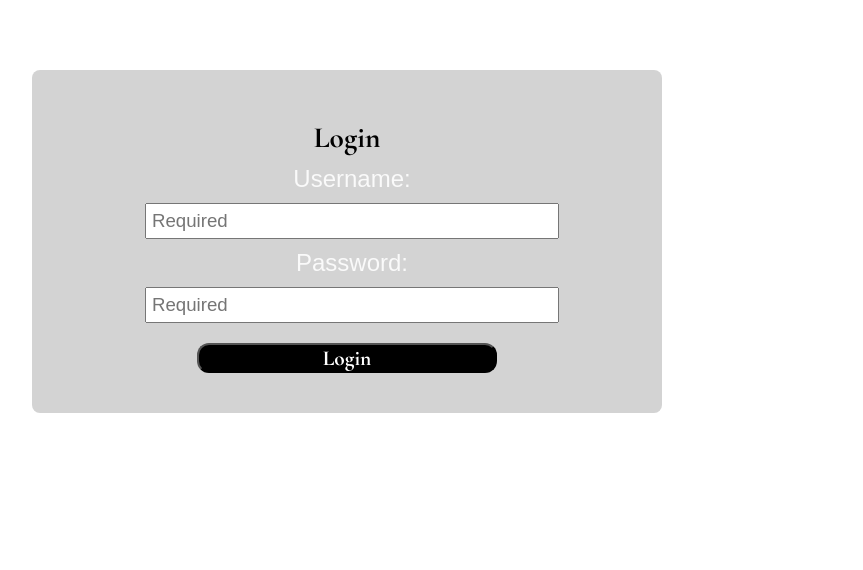
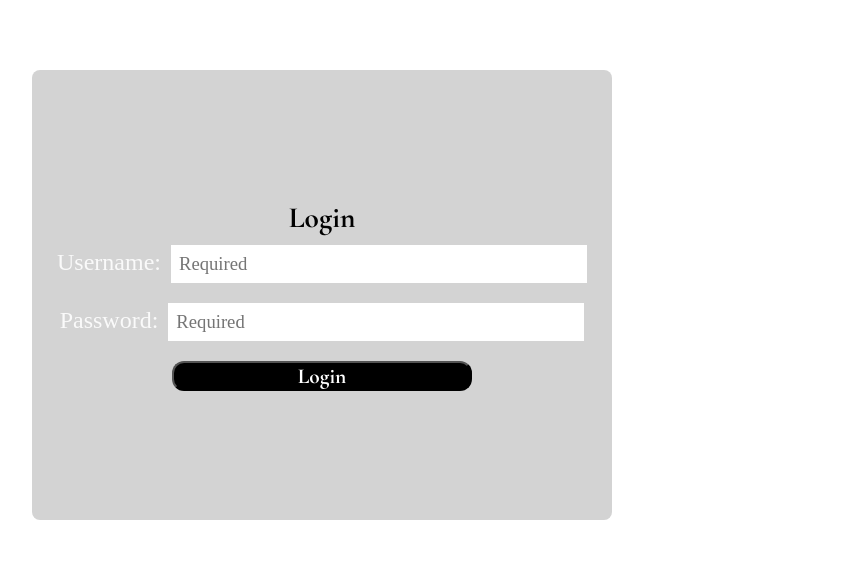
Before and after one commit to Capstone-ACC/My-Capstone, a React (Vite) app: page /login in a window 1280 px wide. Shown: the part 292-862 px from the top of the page, without its empty margins (208-1071 px from the left). Built offline with nearby package versions, Linux system fonts and the light colour scheme.

Commit message:
changing image on login page

```diff
--- a/src/components/Login-Register-Styles.css
+++ b/src/components/Login-Register-Styles.css
@@ -3,15 +3,14 @@ h2 {
     color: black;
     float: left;
     font-size: 22pt;
-    padding: 10px;
     font-family: 'Cormorant Garamond', serif;
 }
 
 .login-container {
     width: 100%;
-    max-width: 550px;
-    margin-top: 140px;
-    margin: 180px auto;
+    max-width: 580px;
+    height: 450px;
+    margin-top: 180px;
     margin-left: 240px;
     float: left;
     display: flex;
@@ -19,7 +18,6 @@ h2 {
     align-items: center;
     justify-content: center;
     background-color: lightgrey;
-    padding: 40px;
     border-radius: 8px;
     font-size: 18pt;
 }
@@ -33,16 +31,22 @@ form {
 
 label {
     margin-left: 10px;
-    font-family: Arial, Helvetica, sans-serif;
+    font-family: 'Times New Roman', Times, serif;
 }
 
-.input-login, .register {
+.input-login, .register-input {
     margin: 10px;
     width: 400px;
     font-size: 14pt;
-    font-family: Arial, Helvetica, sans-serif;
+    font-family: 'Times New Roman', Times, serif;
     caret-color: lightslategray;
     padding: 5px;
+    border: solid transparent;
+}
+
+.register-input {
+    margin: 25px;
+    font-family: 'Times New Roman', Times, serif;
 }
 
 .login-button, .register-button {
@@ -60,20 +64,14 @@ label {
     cursor: pointer;
 }
 
-.main-container {
-    display: block;
-    margin-left: auto;
-    margin-right: auto;
-}
-
 /*image*/
-.loginImg-videoGame {
+.loginImg {
     width: 100%;
-    max-width: 500px;
-    margin-top: 60px;
+    max-width: 780px;
+    margin-top: 160px;
     margin-left: 20px;
     margin-bottom: 20px;
-    border: 3px solid black;
+
 }
 
 /* more of register component*/
@@ -85,8 +83,7 @@ label {
 .register-container {
     width: 100%;
     max-width: 650px;
-    margin-top: 140px;
-    margin: 180px auto;
+    margin-top: 180px;
     margin-left: 240px;
     float: left;
     display: flex;
--- a/src/components/Login.jsx
+++ b/src/components/Login.jsx
@@ -49,7 +49,6 @@ export default function Login({setToken}) {
 
   return (
     <>
-     <div className="main-container">
         <div className="login-container">
             <h2>Login</h2>
 
@@ -79,8 +78,7 @@ export default function Login({setToken}) {
              </form>
        </div>
 
-       <img src="/images/login-Img.jpg" className="loginImg-videoGame" />
-       </div>
+       <img src="/images/laptop.jpg" className="loginImg" />
   </>
   )
 }
--- a/src/components/Register.jsx
+++ b/src/components/Register.jsx
@@ -25,7 +25,7 @@ export default function Register() {
         <input
          value={username}
          placeholder="Enter desired username"
-         className="register"
+         className="register-input"
          onChange={registerUsernameInput}/>
         </label>
 
@@ -36,7 +36,7 @@ export default function Register() {
           value={password}
           type="password"
           placeholder="Enter Password"
-          className="register"
+          className="register-input"
           onChange={registerPasswordInput} />
         </label>
 
```
Also changed, not shown: 1 other file (tests, documents, lock files or other folders).
